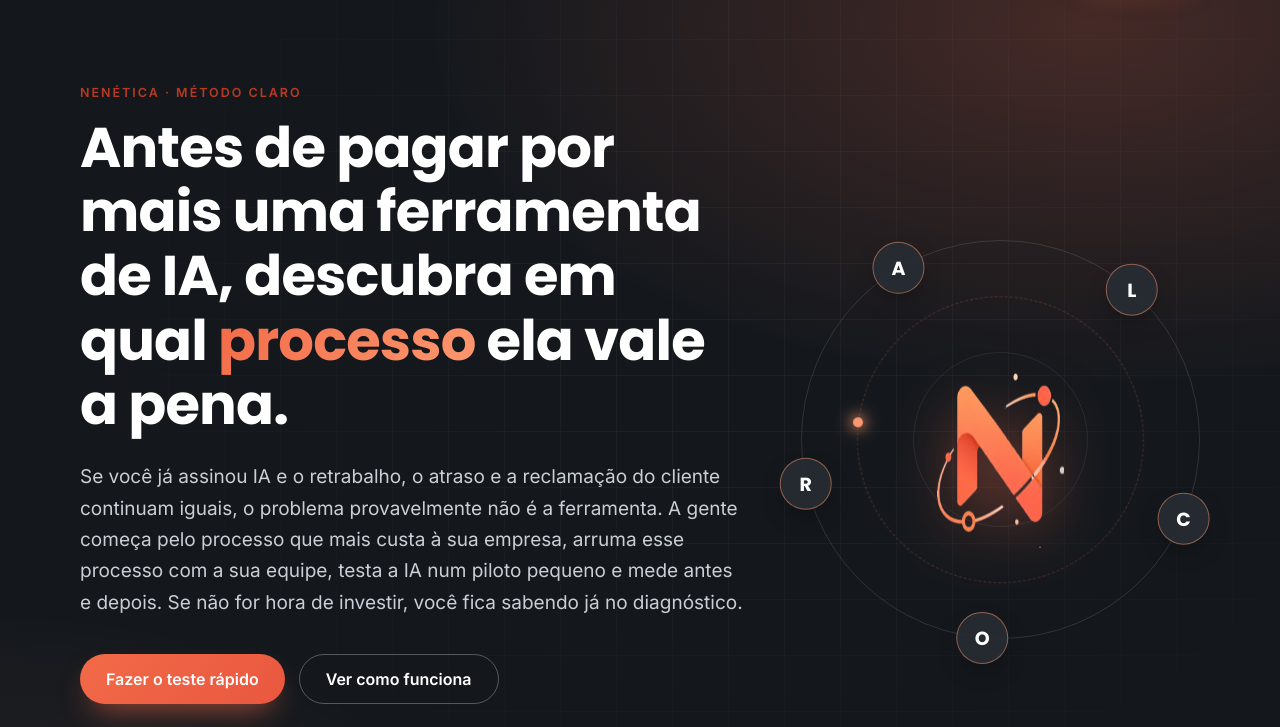
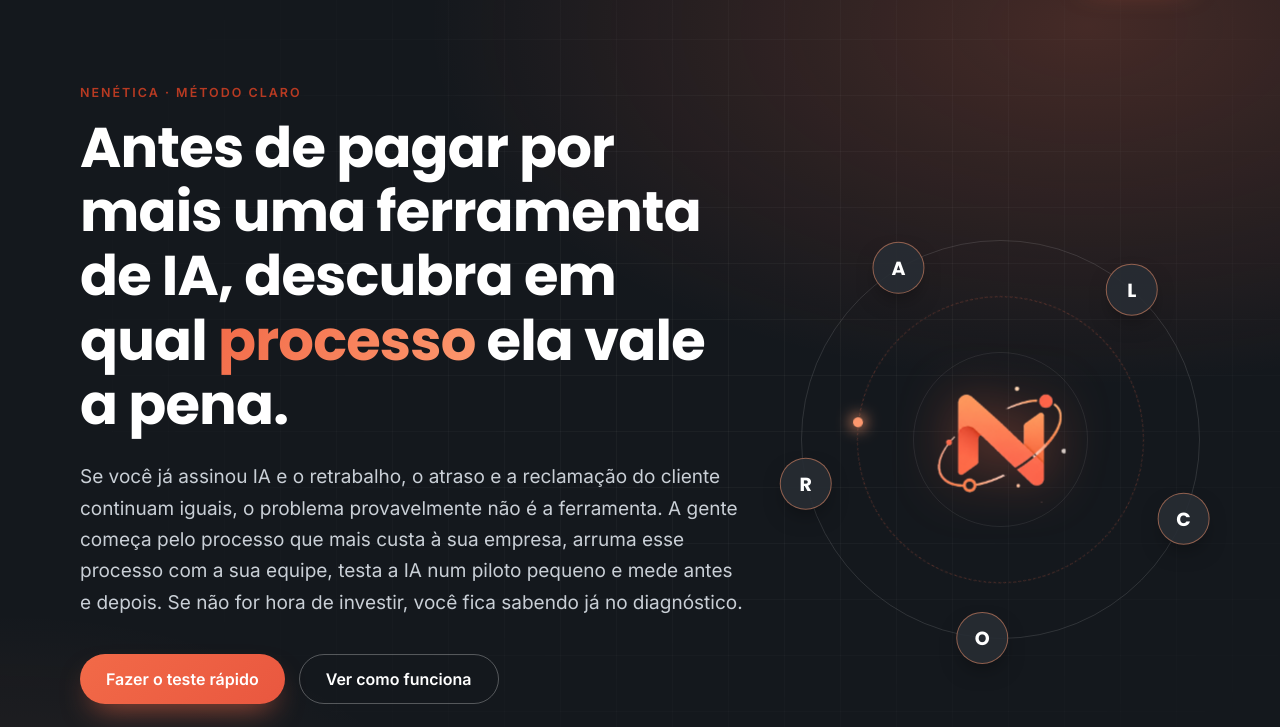
Before and after one commit to Jedsoncastro/metodo-claro, a plain HTML site: page index.html in a window 1280 px wide. Shown: the part 73-800 px from the top of the page. Drawn offline with Linux system fonts and the light colour scheme.

Commit message:
fix: N da Nenética no centro exato do alvo da órbita
O ícone usado no alvo (icone-centro.png) vem recentrado pelo corpo do N, não pelo
centro do arquivo, e a animação do logo pulsa no lugar em vez de subir e descer.
Regra da marca registrada no brand kit em 15/11/2026.

Co-Authored-By: Claude Opus 5.5 <noreply@anthropic.com>

```diff
--- a/index.html
+++ b/index.html
@@ -68,15 +68,17 @@ h2{font-size:clamp(30px,4.2vw,46px);font-weight:700;max-width:22ch}
 .orbita .anel{position:absolute;inset:0;border-radius:50%;border:1px solid rgba(255,255,255,.12)}
 .orbita .anel.a2{inset:14%;border-color:rgba(242,106,72,.28)}
 .orbita .anel.a3{inset:28%;border-color:rgba(255,255,255,.08)}
-.orbita .logo{position:absolute;inset:34%;display:grid;place-items:center;animation:flutua 6s ease-in-out infinite}
-.orbita .logo img{filter:drop-shadow(0 18px 30px rgba(242,106,72,.45))}
+/* Regra Nenética: o centro do N coincide com o centro do alvo. icone-centro.png já vem recentrado pelo
+   corpo do N, e a animação pulsa no lugar, sem deslocar. */
+.orbita .logo{position:absolute;inset:34%;display:grid;place-items:center;animation:pulsa 6s ease-in-out infinite;transform-origin:50% 50%}
+.orbita .logo img{width:100%;height:auto;filter:drop-shadow(0 0 28px rgba(242,106,72,.45))}
 .orbita .letra{position:absolute;width:52px;height:52px;margin:-26px 0 0 -26px;border-radius:50%;display:grid;place-items:center;font:700 19px/1 Poppins,sans-serif;color:#fff;background:rgba(39,45,51,.9);border:1px solid rgba(253,152,110,.5);box-shadow:0 10px 24px -10px rgba(0,0,0,.6)}
 .giro{position:absolute;inset:0;animation:gira 22s linear infinite}
 .giro .letra{animation:contra 22s linear infinite}
 .orbita .anel.a2{border-style:dashed;animation:gira 40s linear infinite reverse}
 .orbita .eletron{position:absolute;inset:14%;animation:gira 9s linear infinite}
 .orbita .eletron::before{content:"";position:absolute;left:50%;top:-5px;width:10px;height:10px;margin-left:-5px;border-radius:50%;background:var(--coral-2);box-shadow:0 0 14px 3px rgba(253,152,110,.7)}
-@keyframes flutua{0%,100%{transform:translateY(0)}50%{transform:translateY(-12px)}}
+@keyframes pulsa{0%,100%{transform:scale(1)}50%{transform:scale(1.05)}}
 @keyframes gira{to{transform:rotate(360deg)}}
 @keyframes contra{to{transform:rotate(-360deg)}}
 
@@ -305,7 +307,7 @@ footer .wrap{display:flex;justify-content:space-between;gap:16px;flex-wrap:wrap}
         <span class="letra" style="left:79.4%;top:90.5%">R</span>
         <span class="letra" style="left:97.6%;top:34.5%">O</span>
       </div>
-      <div class="logo"><img src="icone.png" alt="" width="192" height="174"></div>
+      <div class="logo"><img src="icone-centro.png" alt="" width="400" height="387"></div>
     </div>
   </div>
 </section>
```
Also changed, not shown: icone-centro.png (added).
